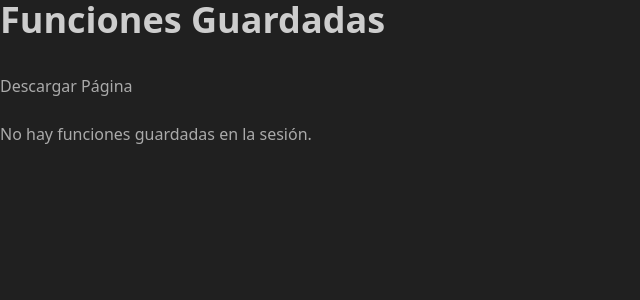
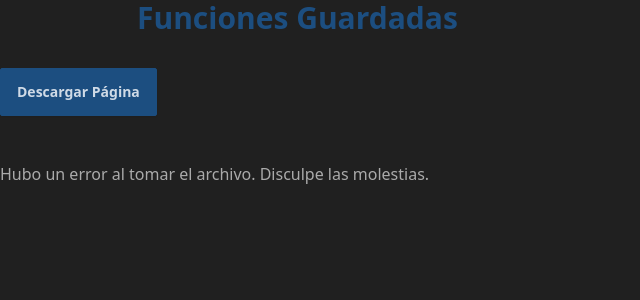
Before and after one commit to NewName4Me/Just-Doc-It, a React (Vite) app: page /result in a window 1280 px wide. Shown: the top 300 px of the page, without its empty margins (0-640 px from the left). Built offline with nearby package versions, Linux system fonts and the light colour scheme.

Commit message:
refactorizacion leve

```diff
--- a/src/components/result/index.jsx
+++ b/src/components/result/index.jsx
@@ -33,59 +33,11 @@ function Result() {
                 <meta charset="UTF-8">
                 <meta name="viewport" content="width=device-width, initial-scale=1.0">
                 <title>Funciones Guardadas</title>
-                <style>
-                    body {
-                        font-family: 'Arial', sans-serif;
-                        background-color: #f0f4f8;
-                        color: #333;
-                        margin: 20px;
-                    }
-                    h1 {
-                        text-align: center;
-                        color: #4a90e2;
-                    }
-                    .file-section {
-                        margin-bottom: 30px;
-                        padding: 20px;
-                        border: 1px solid #e1e1e1;
-                        border-radius: 8px;
-                        background-color: #fff;
-                        box-shadow: 0 2px 5px rgba(0, 0, 0, 0.1);
-                    }
-                    h2 {
-                        margin: 0 0 10px;
-                        color: #4a90e2;
-                        border-bottom: 2px solid #4a90e2;
-                        padding-bottom: 5px;
-                    }
-                    ul {
-                        list-style-type: none;
-                        padding-left: 0;
-                    }
-                    li {
-                        margin-bottom: 15px;
-                        padding: 15px;
-                        border: 1px solid #ddd;
-                        border-radius: 5px;
-                        background-color: #f9f9f9;
-                        transition: background-color 0.3s;
-                    }
-                    li:hover {
-                        background-color: #e1f5fe;
-                    }
-                    strong {
-                        display: block;
-                        margin-bottom: 5px;
-                        color: #333;
-                    }
-                    p {
-                        margin: 5px 0;
-                        color: #555;
-                    }
-                </style>
+                <link href="https://cdn.jsdelivr.net/npm/tailwindcss@2.2.19/dist/tailwind.min.css" rel="stylesheet">
+                <link href="https://cdn.jsdelivr.net/npm/daisyui@1.14.0/dist/full.css" rel="stylesheet">
             </head>
-            <body>
-                <h1>Funciones Guardadas</h1>
+            <body class="bg-base-200 text-base-content p-6">
+                <h1 class="text-3xl text-center text-primary mb-8">Funciones Guardadas</h1>
                 <div id="resultado">
                     ${resultadoHTML}
                 </div>
@@ -104,40 +56,48 @@ function Result() {
         URL.revokeObjectURL(url);
     };
 
-    return (
-        <div>
-            <h1>Funciones Guardadas</h1>
-            <button onClick={handleDownload}>Descargar Página</button>
-            <div id="resultado">
-                {Object.keys(funcionesPorArchivo).length > 0 ? (
-                    Object.keys(funcionesPorArchivo).map(file => (
-                        <div key={file} className="file-section">
-                            <h2>{file}</h2>
-                            <ul>
+    const renderFunciones = () => {
+        if (Object.keys(funcionesPorArchivo).length === 0) {
+            return <p>Hubo un error al tomar el archivo. Disculpe las molestias.</p>;
+        }
+
+        return Object.keys(funcionesPorArchivo).map(file => (
+            <div key={file} className="file-section mb-6 p-4 border rounded-lg shadow-md">
+                <h2 className="text-2xl text-primary mb-4">{file}</h2>
+                <ul className="list-none">
                     {funcionesPorArchivo[file].map((funcion, index) => (
-                                    <li key={index}>
-                                        <strong>{funcion.name}</strong>
+                        <li key={index} className="mb-4 p-4 rounded-lg shadow-sm ">
+                            <strong className="block text-lg">{funcion.name}</strong>
                             <p><strong>Description:</strong> {funcion.documentation.description}</p>
-                                        <p><strong>Parameters:</strong> {funcion.documentation.params.length > 0 ? (
+                            <p>
+                                <strong>Parameters:</strong> {funcion.documentation.params.length > 0 ? (
                                     funcion.documentation.params.map(param => (
-                                                <span key={param.name}>
-                                                    <br />- {param.name} ({param.type}): {param.description}
+                                        <span key={param.name} className="block">
+                                            - {param.name} ({param.type}): {param.description}
                                         </span>
                                     ))
-                                        ) : 'Ninguno'}</p>
-                                        <p><strong>Returns:</strong> {funcion.documentation.returns ? (
+                                ) : 'Ninguno'}
+                            </p>
+                            <p>
+                                <strong>Returns:</strong> {funcion.documentation.returns ? (
                                     `${funcion.documentation.returns.type}: ${funcion.documentation.returns.description}`
-                                        ) : 'Ninguno'}</p>
+                                ) : 'Ninguno'}
+                            </p>
                         </li>
                     ))}
                 </ul>
             </div>
-                    ))
-                ) : (
-                    <p>No hay funciones guardadas en la sesión.</p>
-                )}
+        ));
+    };
+
+    return (
+        <>
+            <h1 className="text-3xl text-center text-primary mb-8">Funciones Guardadas</h1>
+            <button className="btn btn-primary mb-6" onClick={handleDownload}>Descargar Página</button>
+            <div id="resultado">
+                {renderFunciones()}
             </div>
-        </div>
+        </>
     );
 }
 
```
Lines whose indentation alone changed are shown as unchanged.
